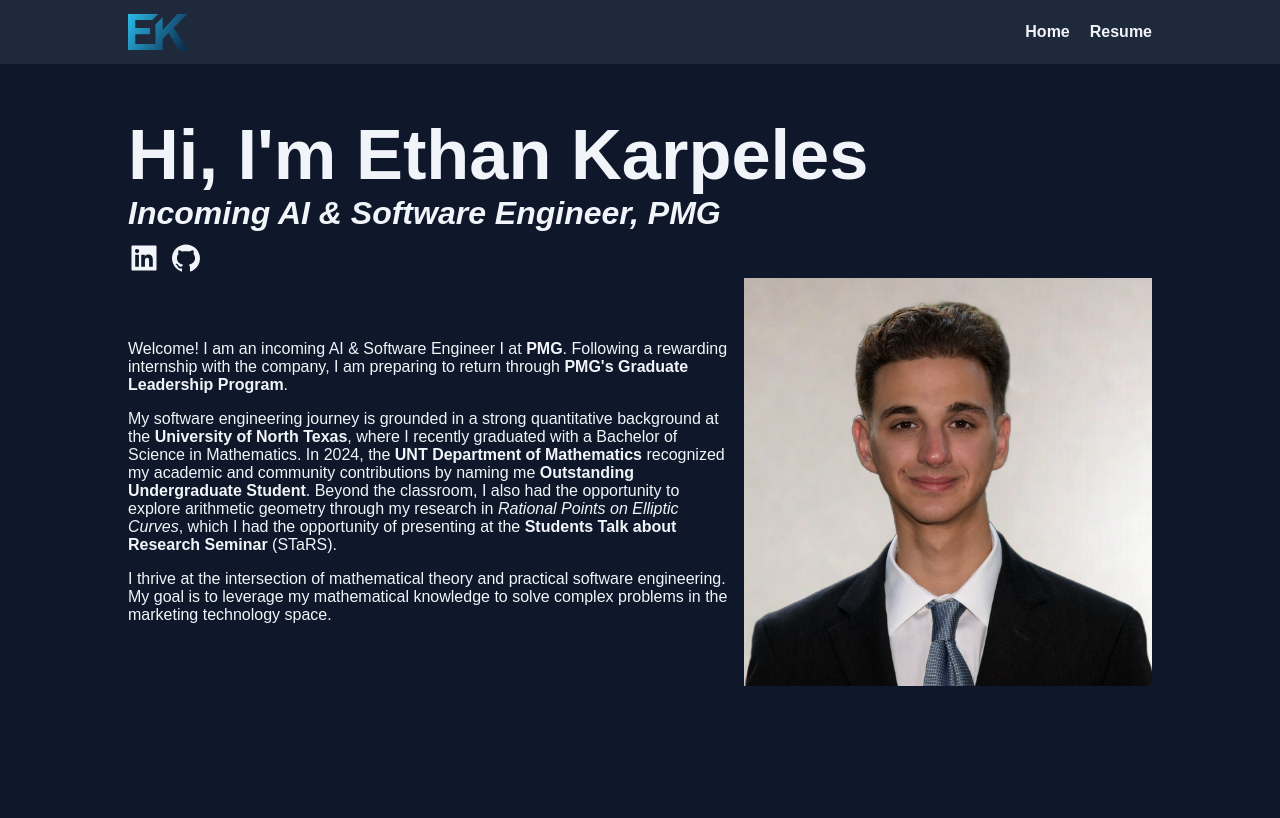
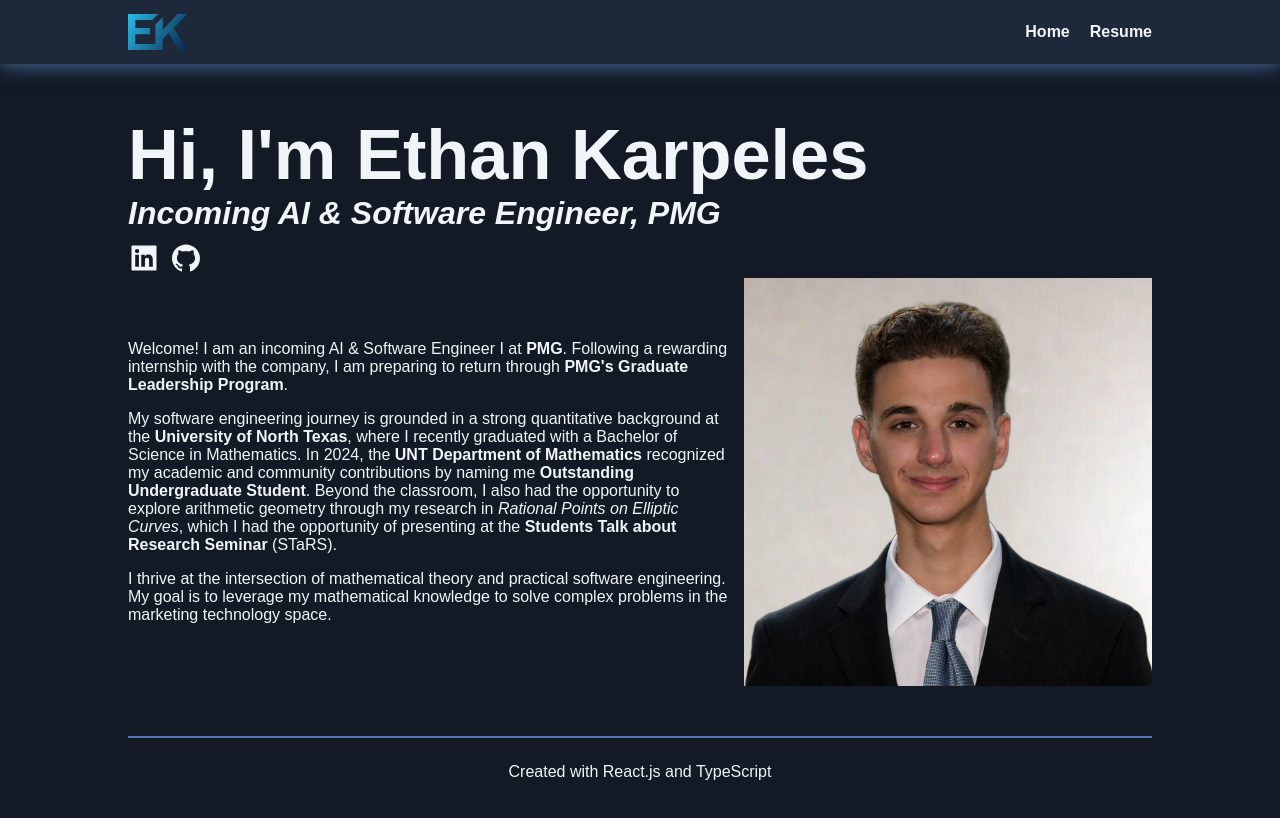
Before and after one commit to ethankarpeles/personal-website, a React (Vite) app: page /#/ in a window 1280 px wide. Shown: the top 818 px of the page. Built offline with nearby package versions, Linux system fonts and the light colour scheme.

Commit message:
Add footer.
Also, cool glow effect to navbar!

```diff
--- /dev/null
+++ b/src/components/Footer.tsx
@@ -0,0 +1,7 @@
+import styles from '../styles/Footer.module.css';
+
+export default function Footer() {
+    return <footer className={styles.footer}>
+        Created with React.js and TypeScript
+    </footer>
+}
--- a/src/pages/Home.tsx
+++ b/src/pages/Home.tsx
@@ -1,4 +1,5 @@
 import Navbar from "../components/Navbar.tsx";
+import Footer from "../components/Footer.tsx";
 import headshot from '../assets/professional-headshot.png'
 import { AiFillGithub, AiFillLinkedin } from "react-icons/ai";
 
@@ -6,6 +7,7 @@ export default function Home() {
     return (<>
         <Navbar />
         <About />
+        <Footer />
     </>);
 }
 
--- /dev/null
+++ b/src/styles/Footer.module.css
@@ -0,0 +1,10 @@
+.footer {
+    width: var(--content-width);
+    margin: var(--large-space) auto;
+    padding-top: var(--medium-space);
+    text-align: center;
+    border: solid;
+    border-width: 0;
+    border-top-width: 2px;
+    border-color: var(--color-accent);
+}
--- a/src/styles/Navbar.module.css
+++ b/src/styles/Navbar.module.css
@@ -13,6 +13,7 @@
     height: var(--navbar-height);
     /* Divide by 2 for each side */
     padding: 0 calc((100% - var(--content-width)) / 2);
+    box-shadow: 0px 0px 20px var(--color-accent);
     background-color: var(--color-bg-navbar);
 }
 
--- a/src/styles/global.css
+++ b/src/styles/global.css
@@ -1,6 +1,7 @@
 :root {
-    --color-bg-dark: #0F172A;
-    --color-bg-navbar: #1E293B;
+    --color-bg-dark: hsl(217, 33%, 11%);
+    --color-bg-navbar: hsl(217, 33%, 17%);
+    --color-accent: hsl(217, 33%, 50%);
     --color-text: #F1F5F9;
     --font-family-main: Arial, sans-serif;
     --content-width: 80%;
```
